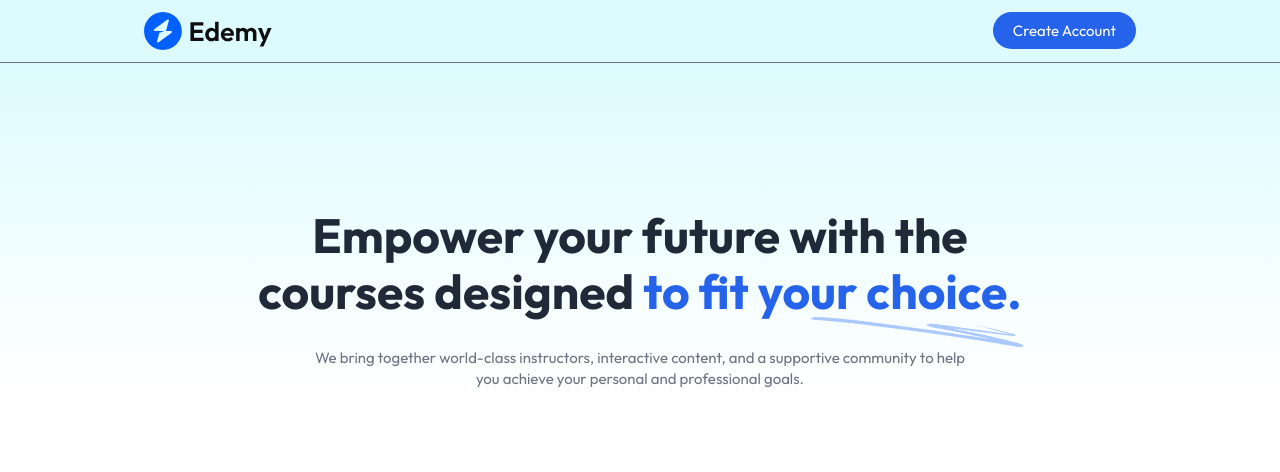
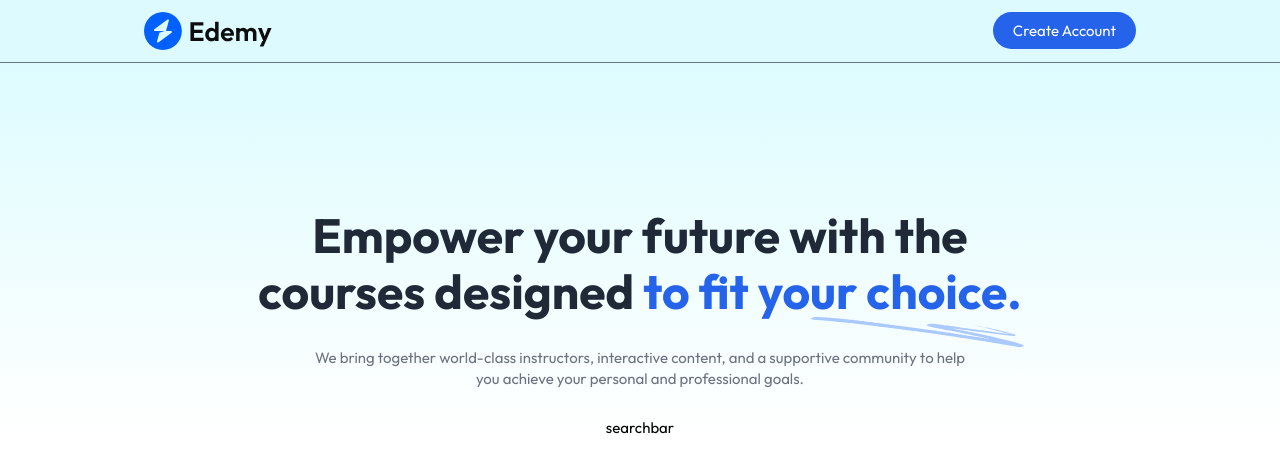
Before and after one commit to engmaryamameen/LearnHub-LMS, a React app in the folder client/: page / in a window 1280 px wide. Shown: the top 472 px of the page. Built offline with nearby package versions, Linux system fonts and the light colour scheme; no server answers; the HTML template or start-up script is replaced by a standard one.

Commit message:
feat: added hero

```diff
--- a/client/src/components/student/Hero.jsx
+++ b/client/src/components/student/Hero.jsx
@@ -1,5 +1,6 @@
 import React from 'react'
 import { assets } from '../../assets/assets'
+import SearchBar from './SearchBar'
 
 const Hero = () => {
   return (
@@ -12,7 +13,7 @@ const Hero = () => {
 
       <p className='md:hidden text-gray-500 max-w-sm mx-auto'>We bring together world-class instructors to help you achieve your professional goals.</p>
 
-
+      <SearchBar />
     </div>
   )
 }
```
